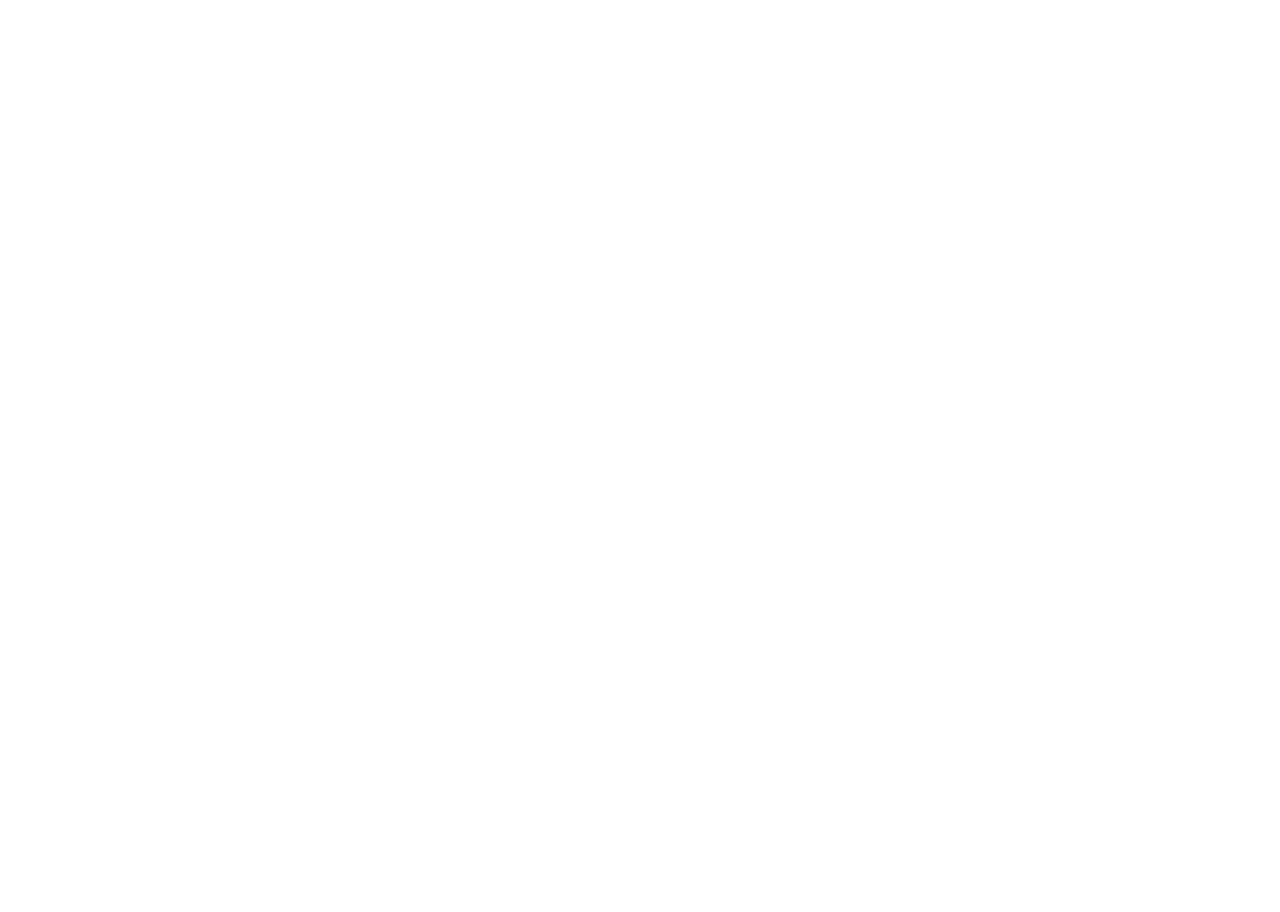
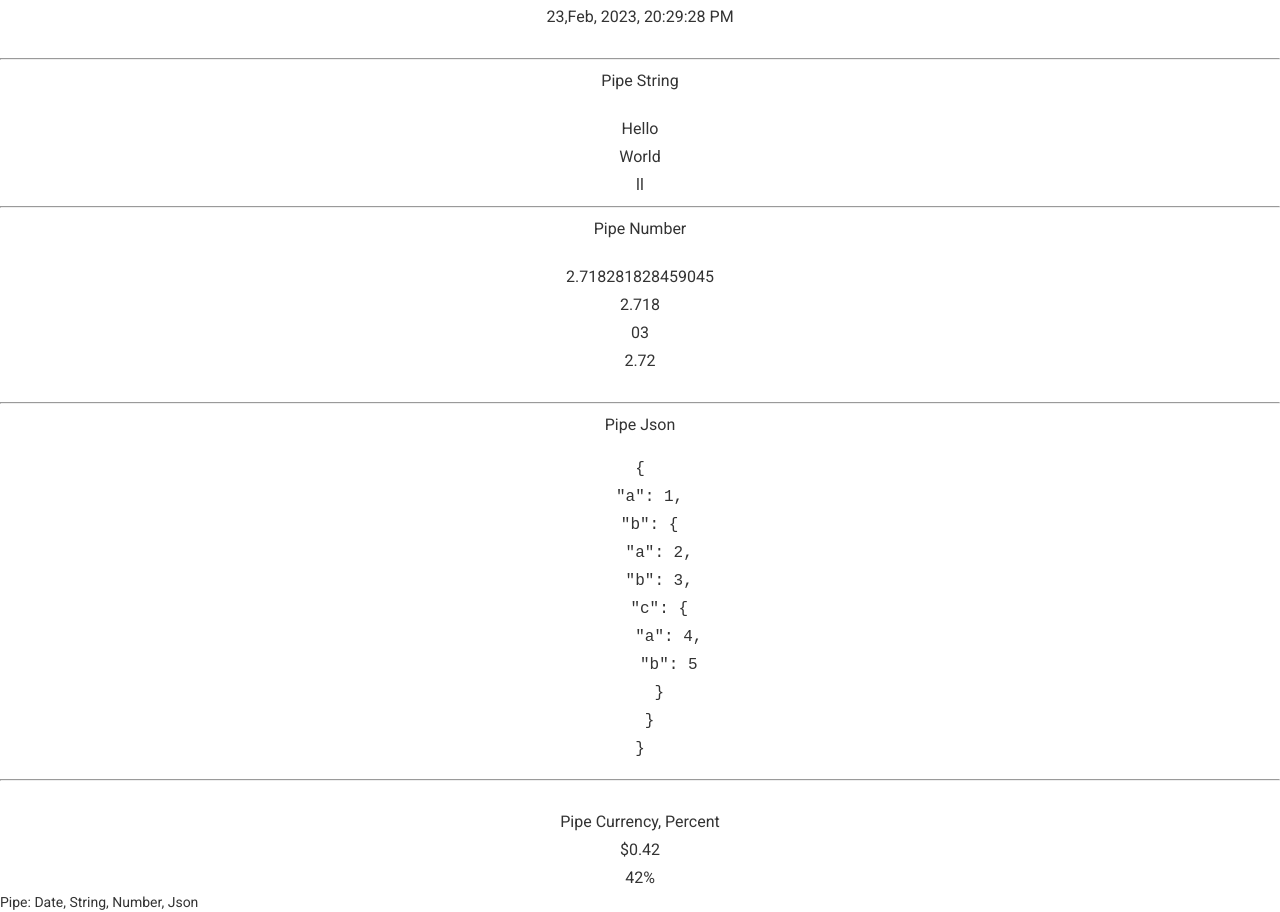
Before and after one commit to IgorShevchuk111/angular-course, an Angular app: page /Pipes in a window 1280 px wide. Shown: the part 225-1137 px from the top of the page. Before the commit the page ends 800 px from the top, so only its background shows below. Built offline with nearby package versions, Linux system fonts and the light colour scheme.

Commit message:
Pipe: Date, String, Number, Json

```diff
--- a/src/app/components/pipes/pipes.component.html
+++ b/src/app/components/pipes/pipes.component.html
@@ -2,6 +2,42 @@
     <a  mat-button [routerLink]="['/']"><h1>Back</h1></a>
 </div>
 
+<h3>Pipe Date</h3>
+<br>
 <h3>
     {{now | date:'short' | uppercase | lowercase}}
 </h3>
+
+<h3>{{now | date:'d,MMM, y, HH:mm:ss a'}}</h3>
+<br>
+<hr>
+
+<h3>Pipe String</h3>
+<br>
+<h3>{{str | titlecase | slice:0:5}}</h3>
+<h3>{{str | titlecase | slice:5}}</h3>
+<h3>{{str | titlecase | slice:2:-7}}</h3>
+
+<hr>
+
+<h3>Pipe Number</h3>
+<br>
+<h3>{{n}}</h3>
+<h3>{{n | number}}</h3>
+<h3>{{n | number:'2.0-0'}}</h3>
+<h3>{{n | number:'1.1-2'}}</h3>
+<br>
+<hr>
+
+<h3>Pipe Json</h3>
+
+<h3><pre>{{obj | json }}</pre></h3>
+
+<hr>
+<br>
+
+<h3>Pipe Currency, Percent</h3>
+<h3>{{number | currency}}</h3>
+<h3>{{number | percent}}</h3>
+
+Pipe: Date, String, Number, Json
--- a/src/app/components/pipes/pipes.component.ts
+++ b/src/app/components/pipes/pipes.component.ts
@@ -9,6 +9,23 @@
 
   now = new Date()
 
+  str:  string = 'Hello world'
+
+  n: number = Math.E
+  number = 0.42
+
+  obj = {
+      a:1,
+      b:{
+        a:2,
+        b:3,
+        c:{
+          a:4,
+          b:5
+          }
+      }
+    }
+
   constructor() { }
 
   ngOnInit(): void {
```
